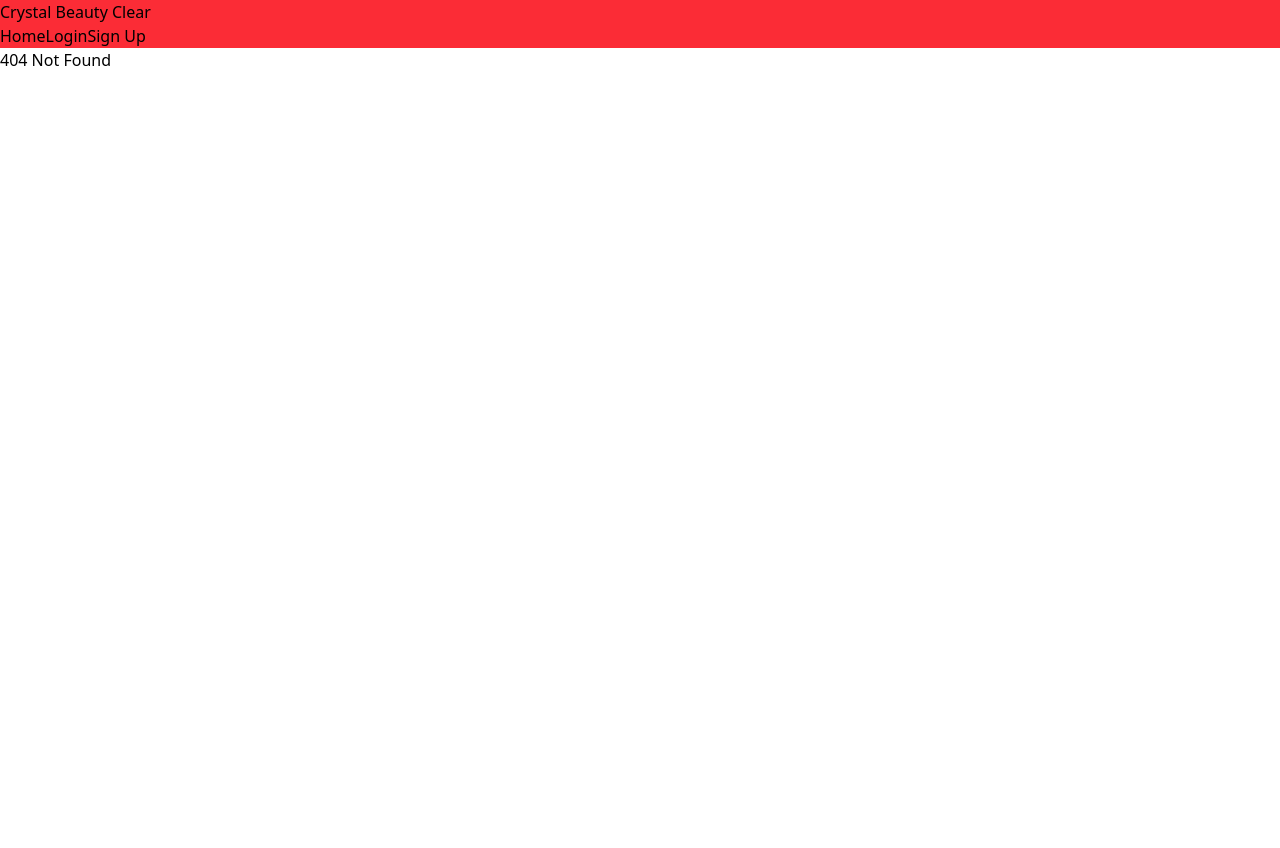
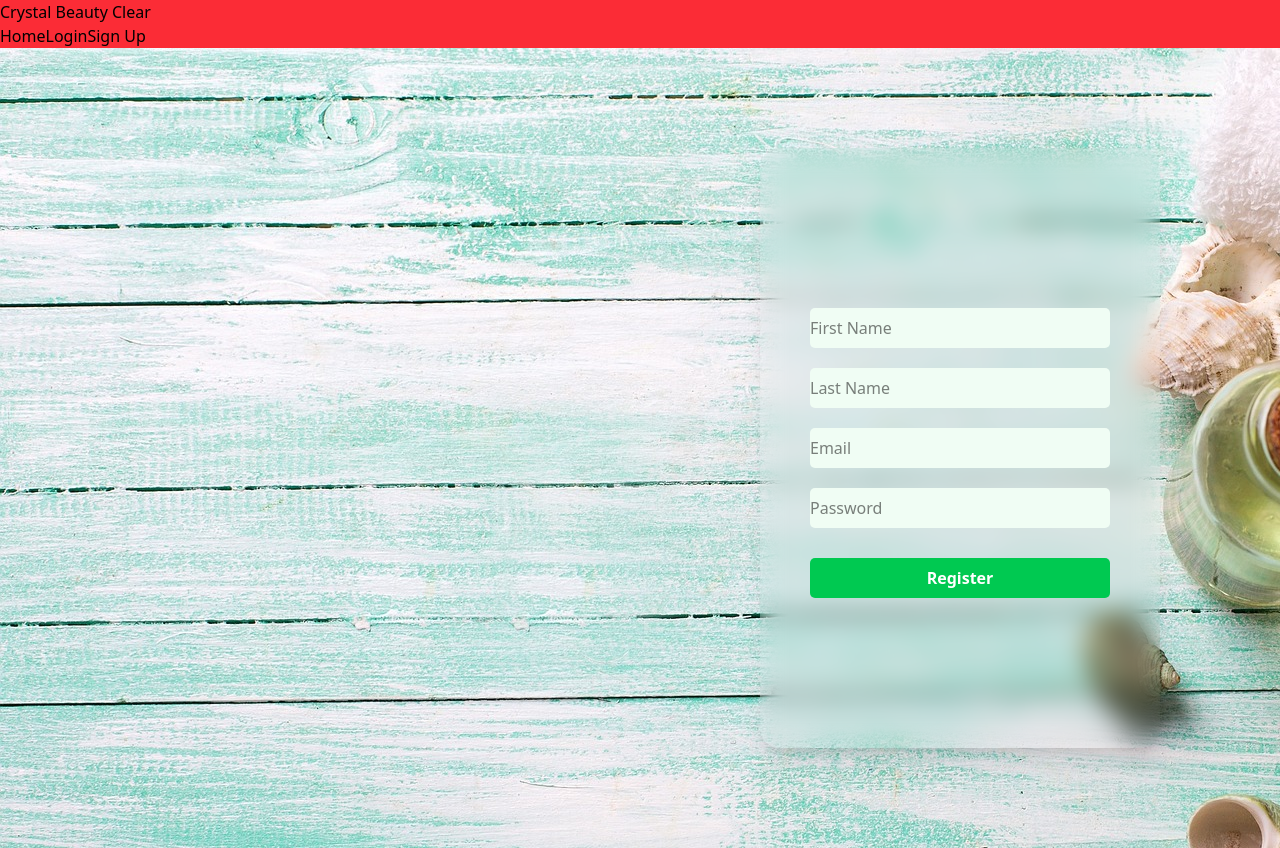
Before and after one commit to nSofot/cbc-frontend-batch-five, a React (Vite) app: page /register in a window 1280 px wide. Before the commit this address had no page. Before the commit the page ends 800 px from the top, so only its background shows below. Built offline with nearby package versions, Linux system fonts and the light colour scheme.

Commit message:
table😊

```diff
--- a/src/App.jsx
+++ b/src/App.jsx
@@ -3,10 +3,10 @@
 import Header from './components/header'
 import HomePage from './pages/home'
 import LoginPage from './pages/login'
-import SignUpPage from './pages/signup'
 import AdminPage from './pages/adminpage'
 import TestPage from './pages/testPage'
 import { Toaster } from 'react-hot-toast'
+import RegisterPage from './pages/register'
 
 function App() {
 
@@ -19,7 +19,7 @@
         <Routes path="/*">
           <Route path="/" element={<HomePage />} />
           <Route path="/login" element={<LoginPage />} />
-          <Route path="/signup" element={<SignUpPage />} />
+          <Route path="/register" element={<RegisterPage />} />
           <Route path="/testing" element={<TestPage />} />
           <Route path="/admin/*" element={<AdminPage />} />
           <Route path="/*" element={<h1>404 Not Found</h1>} />
--- /dev/null
+++ b/src/assets/sampleData.js
@@ -0,0 +1,71 @@
+export const sampleProducts = [
+    {
+        "_id": "67f68dd52786b0185d22dfe0",
+        "productId": "P1001",
+        "name": "Hydrating Face Cream",
+        "altName": [
+            "Moisturizing Cream",
+            "Skin Hydrator"
+        ],
+        "description": "A lightweight face cream that provides 24-hour hydration.",
+        "image": [
+            "https://example.com/images/hydrating-face-cream.jpg"
+        ],
+        "labelledPrice": 30,
+        "price": 20,
+        "stock": 50,
+        "isAvailable": true,
+        "__v": 0
+    },
+    {
+        "_id": "67f68e152786b0185d22dfe4",
+        "productId": "P1003",
+        "name": "Volumizing Mascara",
+        "altName": [
+            "Lash Booster"
+        ],
+        "description": "A waterproof mascara that adds volume and length to your lashes.",
+        "image": [
+            "https://example.com/images/volumizing-mascara.jpg"
+        ],
+        "labelledPrice": 40,
+        "price": 25,
+        "stock": 20,
+        "isAvailable": true,
+        "__v": 0
+    },
+    {
+        "_id": "67f68e4b2786b0185d22dfe8",
+        "productId": "P1005",
+        "name": "Refreshing Face Mist",
+        "altName": [
+            "Hydrating Face Spray"
+        ],
+        "description": "A refreshing and hydrating mist to revitalize tired skin.",
+        "image": [
+            "https://example.com/images/refreshing-face-mist.jpg"
+        ],
+        "labelledPrice": 12.99,
+        "price": 10.99,
+        "stock": 25,
+        "isAvailable": true,
+        "__v": 0
+    },
+    {
+        "_id": "67f68e4b2786b0185d22dfe8",
+        "productId": "P1006",
+        "name": "Refreshing Face Mist",
+        "altName": [
+            "Hydrating Face Spray"
+        ],
+        "description": "A refreshing and hydrating mist to revitalize tired skin.",
+        "image": [
+            "https://example.com/images/refreshing-face-mist.jpg"
+        ],
+        "labelledPrice": 12.99,
+        "price": 10.99,
+        "stock": 25,
+        "isAvailable": true,
+        "__v": 0
+    }
+]
--- /dev/null
+++ b/src/pages/admin/adminProductPage.jsx
@@ -0,0 +1,93 @@
+import { useEffect, useState } from "react";
+import { sampleProducts } from "../../assets/sampleData.js";
+import axios from "axios";
+
+export default function AdminProductPage() {
+
+    const [products, setProducts] = useState(sampleProducts);
+
+    useEffect(()=>{
+        axios.get(import.meta.env.VITE_BACKEND_URL + "/api/product").then((response) => {
+            console.log(response.data)
+            setProducts(response.data)
+            })
+        },[]
+    );
+
+    return (
+        <div className="w-full h-screen max-h-full overflow-y-scroll">
+            <table className="w-full bg-gray-200 text-center">
+                <thead>
+                    <tr>
+                        <th>Product Id</th>
+                        <th>Product Name</th>
+                        <th>Product Description</th>
+                        <th>Product Price</th>
+                        <th>Product Picture</th>
+                    </tr>
+                </thead>
+                <tbody>
+                    {
+                        products.map(
+                            (item,index) => {
+                                return (
+                                    <tr key={index}>
+                                        <td>{item.productId}</td>
+                                        <td>{item.name}</td>
+                                        <td>{item.description}</td>
+                                        <td>{item.price}</td>
+                                        <td><img src={item.image[0]} className="w-[50px] h-[50px]"/>/</td>
+
+                                    </tr>
+                                )
+                            }
+                        )
+                    }
+                </tbody>
+            </table>
+        </div>
+    );
+}
+
+
+
+
+/*
+import { useState } from "react"
+import { sampleProducts } from "../../assets/sampleData"
+
+
+export default function AdminProductPage() {
+
+    const [products, setProducts] = useState([sampleProducts])
+
+    return (
+        <div className="w-full h-screen max-h-full overflow-y-scroll">
+
+            <table className="w-full bg-gray-200 text-center">
+                <thead>
+                    <tr>
+                        <th>Product Id</th>
+                        <th>Product Name</th>
+                        <th>Product Description</th>
+                        <th>Product Price</th>
+                        <th>Product Picture</th>
+                    </tr>
+                </thead>
+                <tbody>
+                    {
+                        products.map(
+                            (item)=>{
+                                return(
+                                    <span>{item.productId}</span>
+                                )
+                            }
+                        )
+                    }
+                </tbody>
+            </table>
+
+        </div>
+    )
+}
+    */
--- a/src/pages/adminpage.jsx
+++ b/src/pages/adminpage.jsx
@@ -1,5 +1,6 @@
 import { Link } from "react-router-dom";
 import { Route, Routes } from "react-router-dom";
+import AdminProductPage from "./admin/adminProductPage";
 
 export default function AdminPage() {
     return (
@@ -10,9 +11,9 @@
                 <Link to="/admin/orders">Orders</Link>
                 <Link to="/admin/reviews">Reviews</Link>
             </div>
-            <div className="h-full w-[calc(100%-300px)] bg-amber-400">
+            <div className="h-full w-[calc(100%-300px)]">
                 <Routes path="/*">
-                    <Route path="/products" element={<h1>Products</h1>} />
+                    <Route path="/products" element={<AdminProductPage/>} />
                     <Route path="/users" element={<h1>Users</h1>} />
                     <Route path="/orders" element={<h1>Orders</h1>} />
                     <Route path="/reviews" element={<h1>Reviews</h1>} />
--- a/src/pages/login.jsx
+++ b/src/pages/login.jsx
@@ -1,20 +1,33 @@
 import axios from 'axios'
 import {useState} from 'react'
 import toast from 'react-hot-toast'
+import { useNavigate } from 'react-router-dom'
 
 export default function LoginPage() {
 
     const [email, setEmail] = useState("")
     const [password, setPassword] = useState("")
 
+    const navigate = useNavigate()
+
     async function handleLogin() {
         try{
-            const response = await axios.post("http://localhost:3000/api/user/login", {
+            const response = await axios.post(import.meta.env.VITE_BACKEND_URL + "/api/user/login", {
                 email: email,
                 password: password
             })
             toast.success("Login Success")
             // console.log(response.data)
+            localStorage.setItem("token", response.data.token)
+
+
+            if (response.data.role === "admin") {
+                navigate("/admin/")
+            }else{
+                navigate("/")
+            }
+
+
         }
         catch(e){
             toast.error(e.response.data.message)
--- /dev/null
+++ b/src/pages/register.jsx
@@ -0,0 +1,82 @@
+import axios from 'axios'
+import { useState } from 'react'
+import toast from 'react-hot-toast'
+import { useNavigate } from 'react-router-dom'
+
+export default function RegisterPage() {
+    const [firstname, setFirstname] = useState("")
+    const [lastname, setLastname] = useState("")
+    const [email, setEmail] = useState("")
+    const [password, setPassword] = useState("")
+
+    const navigate = useNavigate()
+
+    async function handleRegister() {
+        if (!firstname || !lastname || !email || !password) {
+            toast.error("Please fill in all fields")
+            return
+        }
+
+        try {
+            const response = await axios.post(import.meta.env.VITE_BACKEND_URL + "/api/user/", {
+                firstname,
+                lastname,
+                email,
+                password
+            })
+
+            toast.success("Registration Successful")
+            localStorage.setItem("token", response.data.token)
+
+            navigate("/login")
+
+        } catch (e) {
+            toast.error(e?.response?.data?.message || "Registration failed")
+        }
+    }
+
+    return (
+        <div className="w-full h-screen bg-[url('/login-background.jpg')] flex justify-evenly items-center">
+            <div className="w-[50%] h-full">
+            </div>
+            <div className="w-[50%] h-full flex justify-center items-center">
+                <div className="w-[400px] h-[600px] backdrop-blur-md rounded-[20px] shadow-xl flex flex-col justify-center">
+                    <input
+                        type="text"
+                        placeholder="First Name"
+                        value={firstname}
+                        onChange={(e) => setFirstname(e.target.value)}
+                        className="w-[300px] h-[40px] border-white rounded-[5px] mt-[30px] ml-[50px] bg-green-50"
+                    />
+                    <input
+                        type="text"
+                        placeholder="Last Name"
+                        value={lastname}
+                        onChange={(e) => setLastname(e.target.value)}
+                        className="w-[300px] h-[40px] border-white rounded-[5px] mt-[20px] ml-[50px] bg-green-50"
+                    />
+                    <input
+                        type="email"
+                        placeholder="Email"
+                        value={email}
+                        onChange={(e) => setEmail(e.target.value)}
+                        className="w-[300px] h-[40px] border-white rounded-[5px] mt-[20px] ml-[50px] bg-green-50"
+                    />
+                    <input
+                        type="password"
+                        placeholder="Password"
+                        value={password}
+                        onChange={(e) => setPassword(e.target.value)}
+                        className="w-[300px] h-[40px] border-white rounded-[5px] mt-[20px] ml-[50px] bg-green-50"
+                    />
+                    <button
+                        onClick={handleRegister}
+                        className="w-[300px] h-[40px] text-white font-bold bg-green-500 border-white rounded-[5px] mt-[30px] ml-[50px] my-[20px]"
+                    >
+                        Register
+                    </button>
+                </div>
+            </div>
+        </div>
+    )
+}
--- a/src/pages/signup.jsx
+++ /dev/null
@@ -1,9 +0,0 @@
-export default function SignUpPage() {
-    return (
-        <div className="w-full h-screen bg-red-100 flex flex-col justify-evenly items-center">
-            <h1 className="font-bold text-[30px] text-blue-700">Crystal Beauty Clear</h1>
-            <p>Lorem ipsum, dolor sit amet consectetur adipisicing elit. Facere recusandae culpa, earum natus aperiam commodi tempora maiores corporis laboriosam vero ea quam vitae ex, repellendus quis esse porro exercitationem tempore necessitatibus dolorem dolores voluptates. Nemo, id! Ducimus eaque maiores, reiciendis totam quod ut fugit suscipit sed error odio inventore provident.</p>
-            <button className="bg-blue-500 text-white font-bold py-2 px-4 rounded">Sign Up</button>
-        </div>
-    )
-}
```
Also changed, not shown: 1 other file (tests, documents, lock files or other folders).
